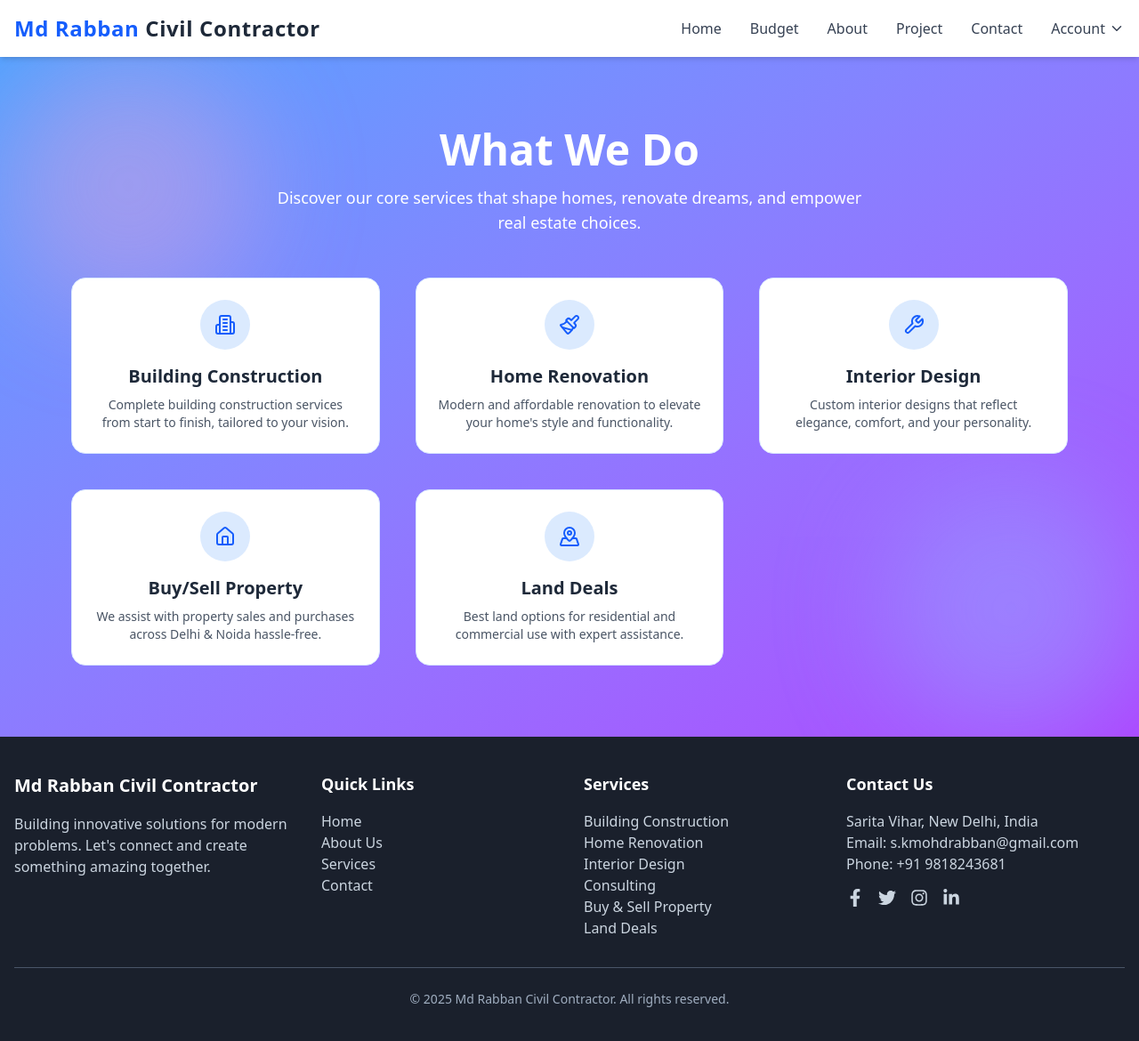
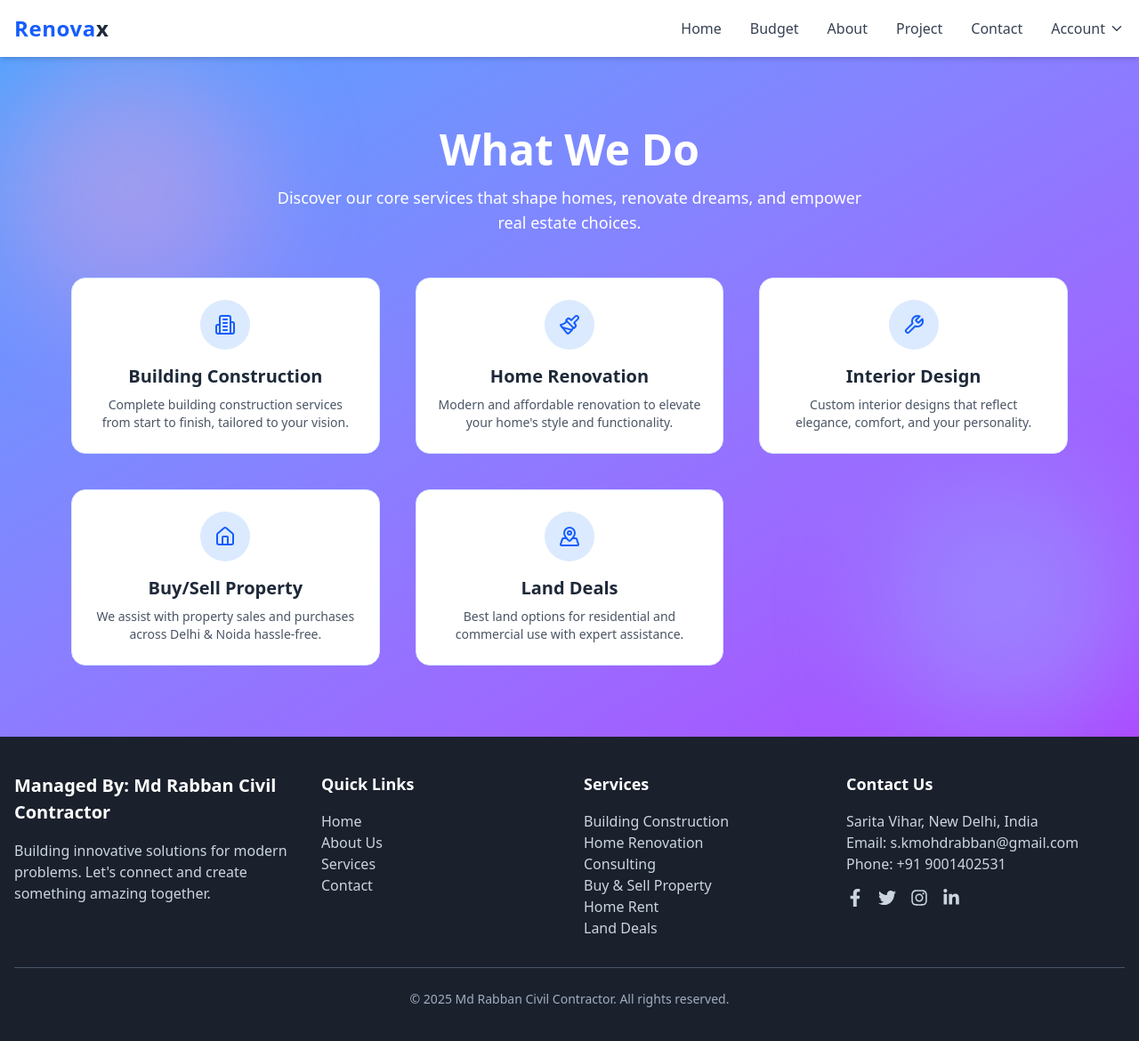
Before and after one commit to Mdgulfam-dev/construction, a React (Vite) app in the folder my-construction-app/: page /service in a window 1280 px wide. Shown: the top 1170 px of the page at 89% size. Built offline with nearby package versions, Linux system fonts and the light colour scheme.

Commit message:
name chnage

```diff
--- a/my-construction-app/src/Components/Footer.jsx
+++ b/my-construction-app/src/Components/Footer.jsx
@@ -98,7 +98,7 @@ const Footer = () => {
         {/* Company Info */}
         <div style={{ flex: '1 1 200px' }}>
           <h3 style={{ fontSize: '1.25rem', fontWeight: 'bold', color: '#fff', marginBottom: '1rem' }}>
-            Md Rabban Civil Contractor
+            Managed By: Md Rabban Civil Contractor
           </h3>
           <p>
             Building innovative solutions for modern problems. Let's connect and create something amazing together.
@@ -126,9 +126,9 @@ const Footer = () => {
           <ul style={{ listStyle: 'none', padding: 0 }}>
             <li><a href="#" style={{ color: '#cbd5e0', textDecoration: 'none' }}>Building Construction</a></li>
             <li><a href="#" style={{ color: '#cbd5e0', textDecoration: 'none' }}>Home Renovation</a></li>
-            <li><a href="#" style={{ color: '#cbd5e0', textDecoration: 'none' }}>Interior Design</a></li>
             <li><a href="#" style={{ color: '#cbd5e0', textDecoration: 'none' }}>Consulting</a></li>
             <li><a href="#" style={{ color: '#cbd5e0', textDecoration: 'none' }}>Buy & Sell Property</a></li>
+             <li><a href="#" style={{ color: '#cbd5e0', textDecoration: 'none' }}>Home Rent</a></li>
             <li><a href="#" style={{ color: '#cbd5e0', textDecoration: 'none' }}>Land Deals</a></li>
           </ul>
         </div>
@@ -140,7 +140,7 @@ const Footer = () => {
           </h4>
           <p>Sarita Vihar, New Delhi, India</p>
           <p>Email: s.kmohdrabban@gmail.com</p>
-          <p>Phone: +91 9818243681</p>
+          <p>Phone: +91 9001402531</p>
           <div style={{ display: 'flex', gap: '1rem', marginTop: '1rem' }}>
             <motion.a
               href="#"
--- a/my-construction-app/src/Components/Hero.jsx
+++ b/my-construction-app/src/Components/Hero.jsx
@@ -99,7 +99,7 @@ const Hero = () => {
   // WhatsApp Floating Button
 const WhatsAppButton = () => (
   <a
-    href="https://wa.me/919818243681" // Replace with your WhatsApp number
+    href="https://wa.me/919001402531" // Replace with your WhatsApp number
     target="_blank"
     rel="noopener noreferrer"
     className="fixed bottom-5 right-5 z-50"
--- a/my-construction-app/src/Components/Navbar.jsx
+++ b/my-construction-app/src/Components/Navbar.jsx
@@ -232,8 +232,8 @@ const Navbar = () => {
             to="/home"
             className="text-xl sm:text-2xl font-bold text-blue-600 tracking-wide"
           >
-            Md Rabban
-            <span className="text-gray-800"> Civil Contractor</span>
+            Renova
+            <span className="text-gray-800">x</span>
           </Link>
 
           {/* Desktop Menu */}
--- a/my-construction-app/src/Components/Testimonials.jsx
+++ b/my-construction-app/src/Components/Testimonials.jsx
@@ -80,7 +80,7 @@ const testimonials = [
     name: "Rahul Verma",
     role: "Homeowner, Noida",
     rating: 5,
-    comment: "Neva Infra turned my old house into a modern masterpiece. Timely work, no hidden costs, and the interior was stunning.",
+    comment: "They transformed my old house into a modern masterpiece. The work was completed on time, with full transparency and no hidden costs. The interior design was absolutely stunning—beyond my expectations!",
   },
   {
     name: "Priya Singh",
```
